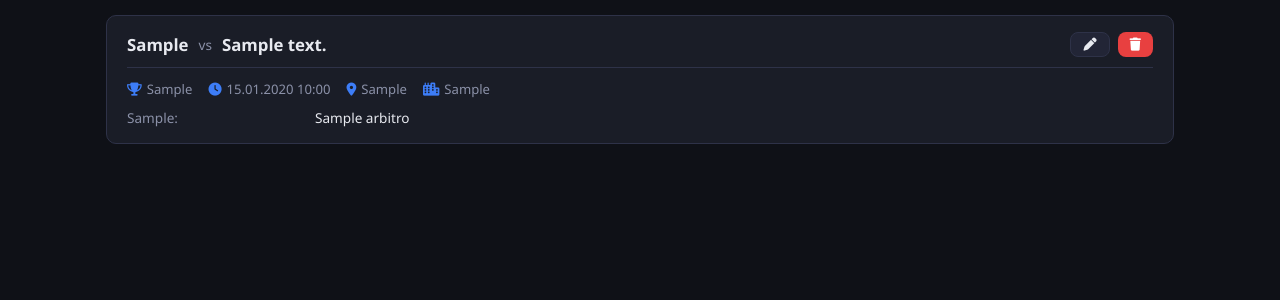
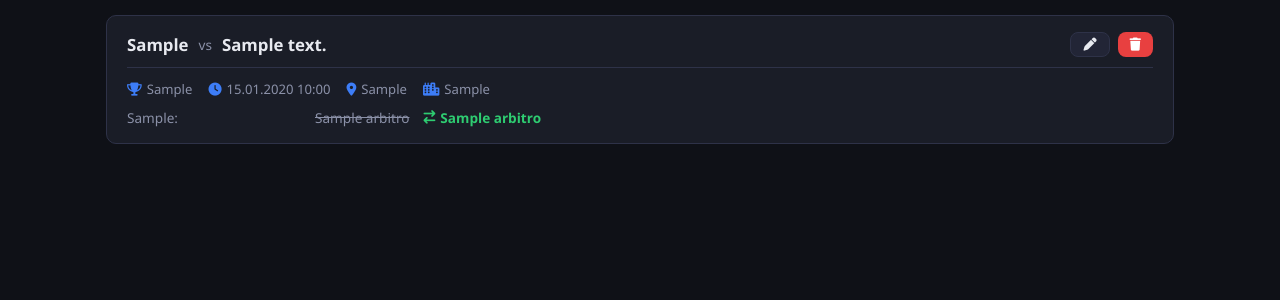
Before and after one commit to agez12454/difubol-app, a FastAPI app: page / in a window 1280 px wide. Shown: the part 124-424 px from the top of the page. Run offline with FastAPI, Linux system fonts and the light colour scheme; tables that the repository leaves empty hold one stand-in row (values such as "Sample post").

Commit message:
feat: show replacement referee inline on partido card

```diff
--- a/main.py
+++ b/main.py
@@ -340,7 +340,18 @@ def listar_partidos(jornada_id: Optional[int] = None, db: Session = Depends(get_
                 "fecha_hora": p.fecha_hora.strftime("%d.%m.%Y %H:%M") if p.fecha_hora else "",
                 "ciudad": p.ciudad,
                 "asignaciones": [
-                    {"rol": a.rol, "nombre": a.arbitro.nombre, "categoria": a.arbitro.categoria, "arbitro_id": a.arbitro_id}
+                    {
+                        "rol": a.rol,
+                        "nombre": a.arbitro.nombre,
+                        "categoria": a.arbitro.categoria,
+                        "arbitro_id": a.arbitro_id,
+                        "reemplazo": (lambda r: r.arbitro_reemplazo.nombre if r else None)(
+                            db.query(Reemplazo).filter(
+                                Reemplazo.arbitro_original_id == a.arbitro_id,
+                                Reemplazo.partido_id == p.id
+                            ).first()
+                        ),
+                    }
                     for a in p.asignaciones
                 ],
                 "conflictos": conflictos,
--- a/static/css/style.css
+++ b/static/css/style.css
@@ -252,6 +252,16 @@ main { max-width: 1100px; margin: 0 auto; padding: 24px 16px; }
 }
 .oficial-item .rol { color: var(--text2); min-width: 180px; }
 .oficial-item .nombre { font-weight: 500; }
+.oficial-item .nombre-reemplazado { text-decoration: line-through; color: var(--text2); font-weight: 400; }
+.reemplazo-inline {
+  color: #2ecc71;
+  font-weight: 600;
+  font-size: 0.85rem;
+  margin-left: 6px;
+  display: inline-flex;
+  align-items: center;
+  gap: 5px;
+}
 .conflicto-tag {
   background: rgba(232,64,64,0.15);
   color: var(--danger);
--- a/static/js/app.js
+++ b/static/js/app.js
@@ -274,7 +274,8 @@ async function cargarPartidos() {
           const tieneConflicto = conflictoArbitros.includes(a.arbitro_id);
           return `<div class="oficial-item">
             <span class="rol">${a.rol}:</span>
-            <span class="nombre">${a.nombre}</span>
+            <span class="nombre ${a.reemplazo ? 'nombre-reemplazado' : ''}">${a.nombre}</span>
+            ${a.reemplazo ? `<span class="reemplazo-inline"><i class="fa-solid fa-arrow-right-arrow-left"></i> ${a.reemplazo}</span>` : ''}
             ${tieneConflicto ? `<span class="conflicto-tag" onclick="verSugerencias(${a.arbitro_id},${p.id},'${a.nombre}')">⚠ Ver reemplazos</span>` : ''}
           </div>`;
         }).join('')}
```
